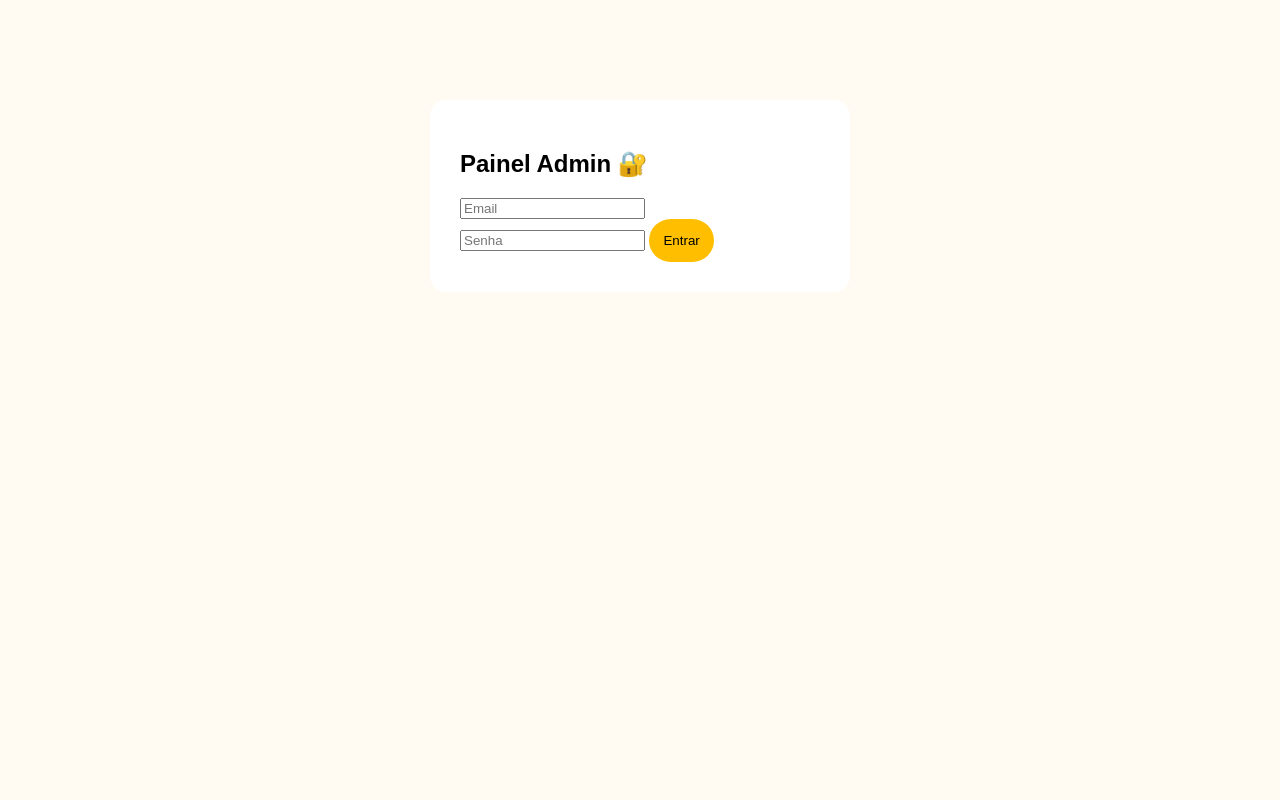
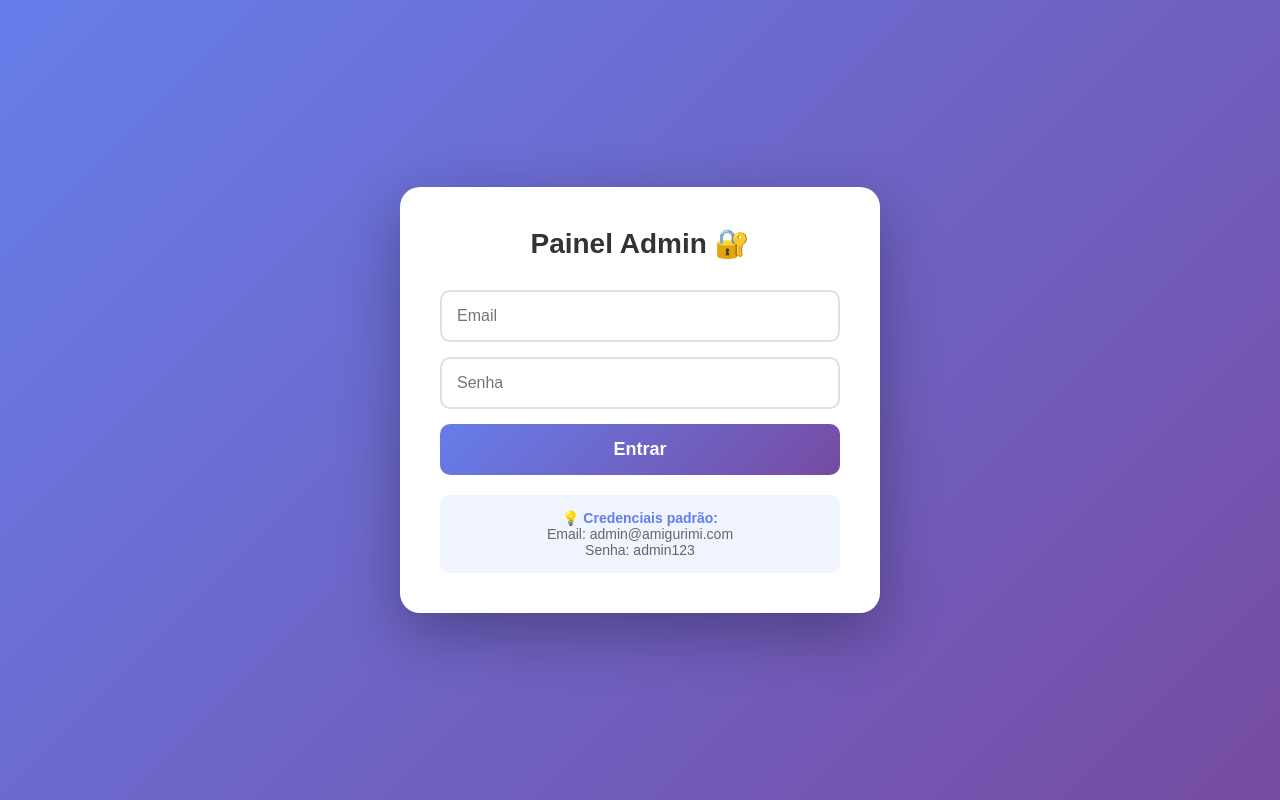
Before and after one commit to LeonardoCostellini/AmigurimiWonderland, a website: page Frontend/login.html in a window 1280 px wide. Drawn offline with Linux system fonts and the light colour scheme; no server answers.

Commit message:
Add files via upload

```diff
--- a/Frontend/login.html
+++ b/Frontend/login.html
@@ -1,15 +1,145 @@
 <!DOCTYPE html>
 <html lang="pt-BR">
 <head>
-<link rel="stylesheet" href="css/style.css">
+  <meta charset="UTF-8">
+  <meta name="viewport" content="width=device-width, initial-scale=1.0">
+  <title>Login - Amigurimi Wonderland</title>
+  <link rel="stylesheet" href="/css/style.css">
+  <style>
+    body {
+      margin: 0;
+      padding: 0;
+      font-family: 'Poppins', Arial, sans-serif;
+      background: linear-gradient(135deg, #667eea 0%, #764ba2 100%);
+      display: flex;
+      justify-content: center;
+      align-items: center;
+      min-height: 100vh;
+    }
+
+    .login-card {
+      background: white;
+      padding: 40px;
+      border-radius: 20px;
+      box-shadow: 0 20px 60px rgba(0,0,0,0.3);
+      width: 100%;
+      max-width: 400px;
+      text-align: center;
+    }
+
+    .login-card h2 {
+      margin: 0 0 30px 0;
+      color: #333;
+      font-size: 28px;
+    }
+
+    .login-card input {
+      width: 100%;
+      padding: 15px;
+      margin-bottom: 15px;
+      border: 2px solid #e0e0e0;
+      border-radius: 10px;
+      font-size: 16px;
+      box-sizing: border-box;
+      transition: border-color 0.3s;
+    }
+
+    .login-card input:focus {
+      outline: none;
+      border-color: #667eea;
+    }
+
+    .login-card button {
+      width: 100%;
+      padding: 15px;
+      background: linear-gradient(135deg, #667eea 0%, #764ba2 100%);
+      color: white;
+      border: none;
+      border-radius: 10px;
+      font-size: 18px;
+      font-weight: 600;
+      cursor: pointer;
+      transition: transform 0.2s, box-shadow 0.2s;
+    }
+
+    .login-card button:hover {
+      transform: translateY(-2px);
+      box-shadow: 0 10px 20px rgba(102, 126, 234, 0.4);
+    }
+
+    .login-card button:active {
+      transform: translateY(0);
+    }
+
+    .credentials-hint {
+      margin-top: 20px;
+      padding: 15px;
+      background: #f0f4ff;
+      border-radius: 10px;
+      font-size: 14px;
+      color: #666;
+    }
+
+    .credentials-hint strong {
+      color: #667eea;
+    }
+
+    .error-message {
+      color: #e74c3c;
+      margin-top: 10px;
+      font-size: 14px;
+      display: none;
+    }
+
+    .loading {
+      display: none;
+      margin-top: 10px;
+    }
+  </style>
 </head>
-<body class="login-bg">
-<div class="login-card">
-<h2>Painel Admin 🔐</h2>
-<input id="email" placeholder="Email" />
-<input id="password" type="password" placeholder="Senha" />
-<button onclick="login()">Entrar</button>
-</div>
-<script src="js/app.js"></script>
+<body>
+  <div class="login-card">
+    <h2>Painel Admin 🔐</h2>
+    <form id="loginForm" onsubmit="event.preventDefault(); login();">
+      <input
+        type="email"
+        id="email"
+        placeholder="Email"
+        required
+        autocomplete="email"
+      />
+      <input
+        type="password"
+        id="password"
+        placeholder="Senha"
+        required
+        autocomplete="current-password"
+      />
+      <button type="submit">Entrar</button>
+    </form>
+
+    <div class="error-message" id="errorMessage"></div>
+    <div class="loading" id="loading">Carregando...</div>
+
+    <div class="credentials-hint">
+      <strong>💡 Credenciais padrão:</strong><br>
+      Email: admin@amigurimi.com<br>
+      Senha: admin123
+    </div>
+  </div>
+
+  <script src="/js/app.js"></script>
+
+  <!-- Script inline para debug -->
+  <script>
+    console.log('Login page loaded');
+    console.log('Current URL:', window.location.href);
+
+    // Teste de conectividade com a API
+    fetch('/api')
+      .then(res => res.json())
+      .then(data => console.log('API Health Check:', data))
+      .catch(err => console.error('API Health Check Failed:', err));
+  </script>
 </body>
 </html>
```
